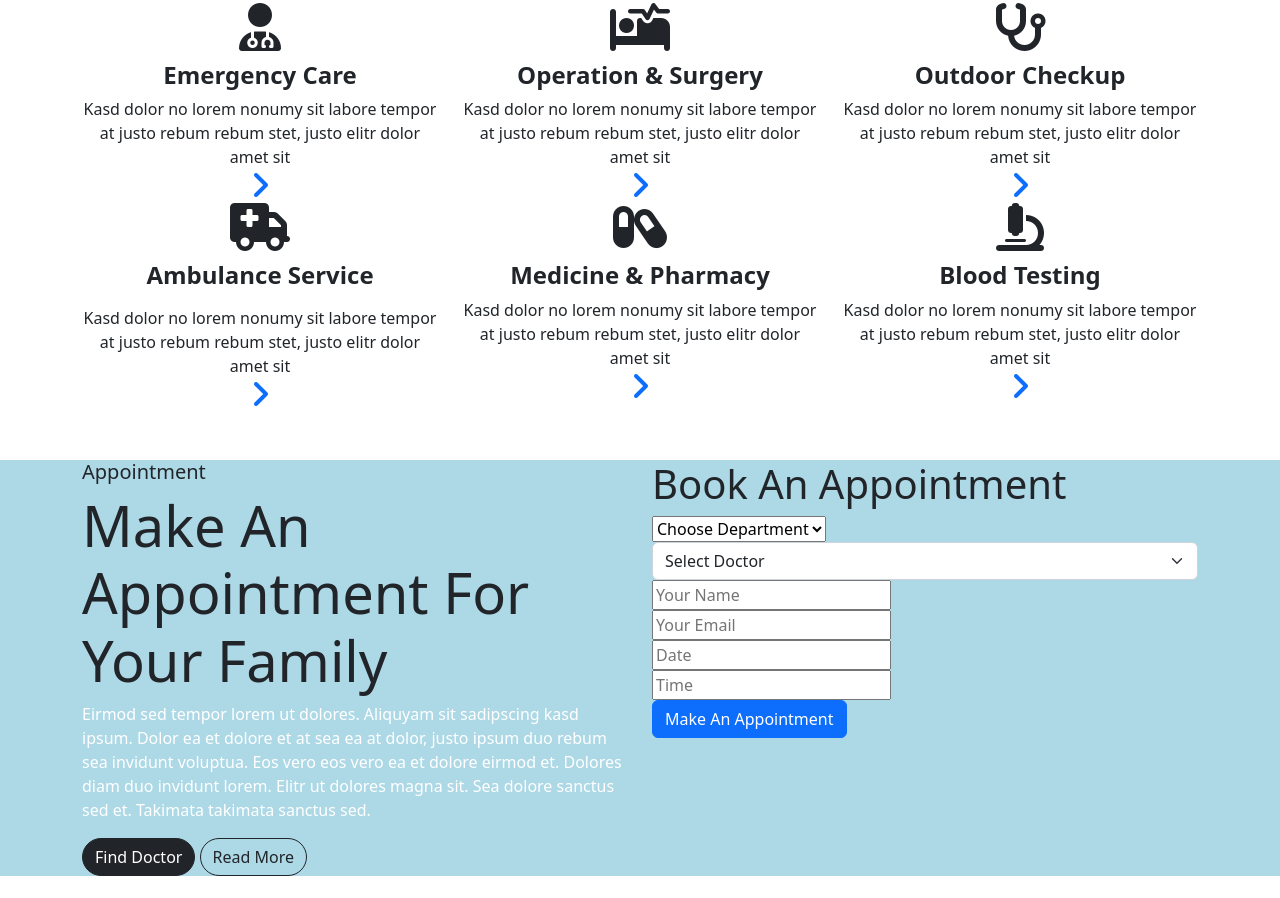
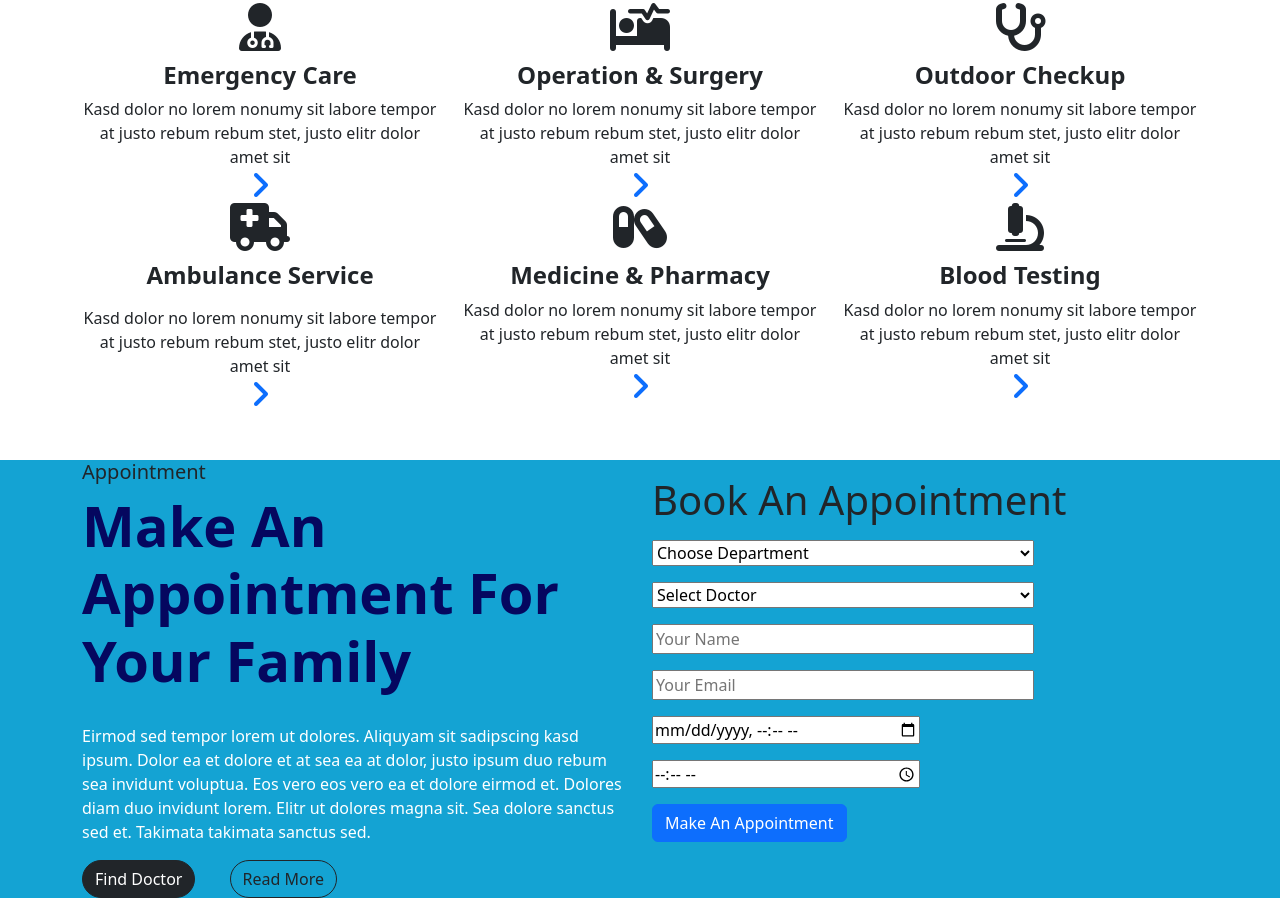
Before and after one commit to Rasikant/project-1, a plain HTML site: page index.html in a window 1280 px wide. Shown: the part 1482-2380 px from the top of the page. Before the commit the page ends 2358 px from the top, so only its background shows below. Drawn offline with nearby package versions, Linux system fonts and the light colour scheme.

Commit message:
page4 done

```diff
--- a/CSS/style.css
+++ b/CSS/style.css
@@ -65,5 +65,24 @@
 }
 .ras
 {
-    background-color: lightblue;
+    background-color: rgb(20, 163, 211);
 }
+.pg4{ margin-bottom: 30px;}
+.pg4 h1{
+
+    color: rgb(5, 7, 95);
+    font-weight: bolder;
+}
+.pgh5
+{
+    padding: 20px;
+}
+.adoc
+{
+    margin-right: 30px;
+
+}
+.frm
+{
+    width: 70%;
+}
--- a/index.html
+++ b/index.html
@@ -201,22 +201,24 @@
 <div class="container-fluid ras">
     <div class="container">
         <div class="row">
-            <div class="col-6">
+            <div class="col-6 ">
                 <div class="pg4">
                     <h5 class="pg4h5">Appointment</h5>
-                    <h1 class="display-4">Make An Appointment For Your Family</h1>
+                    <h1 class="display-4"> <b> Make An Appointment For Your Family </b>
+                    </h1>
                 </div>
                 <p class="text-white">Eirmod sed tempor lorem ut dolores. Aliquyam sit sadipscing kasd ipsum. Dolor ea et dolore et at sea ea at dolor, justo ipsum duo rebum sea invidunt voluptua. Eos vero eos vero ea et dolore eirmod et. Dolores diam duo invidunt lorem. Elitr ut dolores magna sit. Sea dolore sanctus sed et. Takimata takimata sanctus sed.</p>
-                <a class="btn btn-dark rounded-pill" href="">Find Doctor</a>
+                <a class="btn btn-dark rounded-pill adoc" href="">Find Doctor</a>
                 <a class="btn btn-outline-dark rounded-pill " href="">Read More</a>
             </div>
             <div class="col-6">
                 <div class="pg44">
-                    <h1>Book An Appointment</h1>
-                    <form>
-                        <div class="row">
+                    <h1 class="mb-3 mt-3">Book An Appointment</h1>
+                    <form class="form1">
+
+                        <div class="row g-3">
                             <div class="col-12">
-                                <select class="select-dept">
+                                <select class="frm">
                                     <option selected>Choose Department</option>
                                     <option>Department 1</option>
                                     <option>Department 2</option>
@@ -224,7 +226,7 @@
                                 </select>
                             </div>
                             <div class="col-12">
-                                <select class="form-select">
+                                <select class="frm">
                                     <option selected>Select Doctor</option>
                                     <option>Doctor 1</option>
                                     <option >Doctor 2</option>
@@ -238,17 +240,17 @@
                                 <input type="email" class="frm" placeholder="Your Email">
                             </div>
                             <div class= "col-12">
-                                <div class="date" id="date" data-target-input="nearest">
-                                    <input type="text"
+                                <div class="date frm " id="date" data-target-input="nearest">
+                                    <input type="datetime-local"
                                         class="frm datetimepicker-input"
                                         placeholder="Date" data-target="#date" data-toggle="datetimepicker">
                                         </div>
                             </div>
                                 <div class="col-12">
 
-                                <div class="time" id="time" data-target-input="nearest">
-                                    <input type="text"
-                                        class="frm datetimepicker-input"
+                                <div class="time frm" id="time" data-target-input="nearest">
+                                    <input type="time"
+                                        class="datetimepicker-input frm"
                                         placeholder="Time" data-target="#time" data-toggle="datetimepicker">
                                 </div>
                             </div>
```
